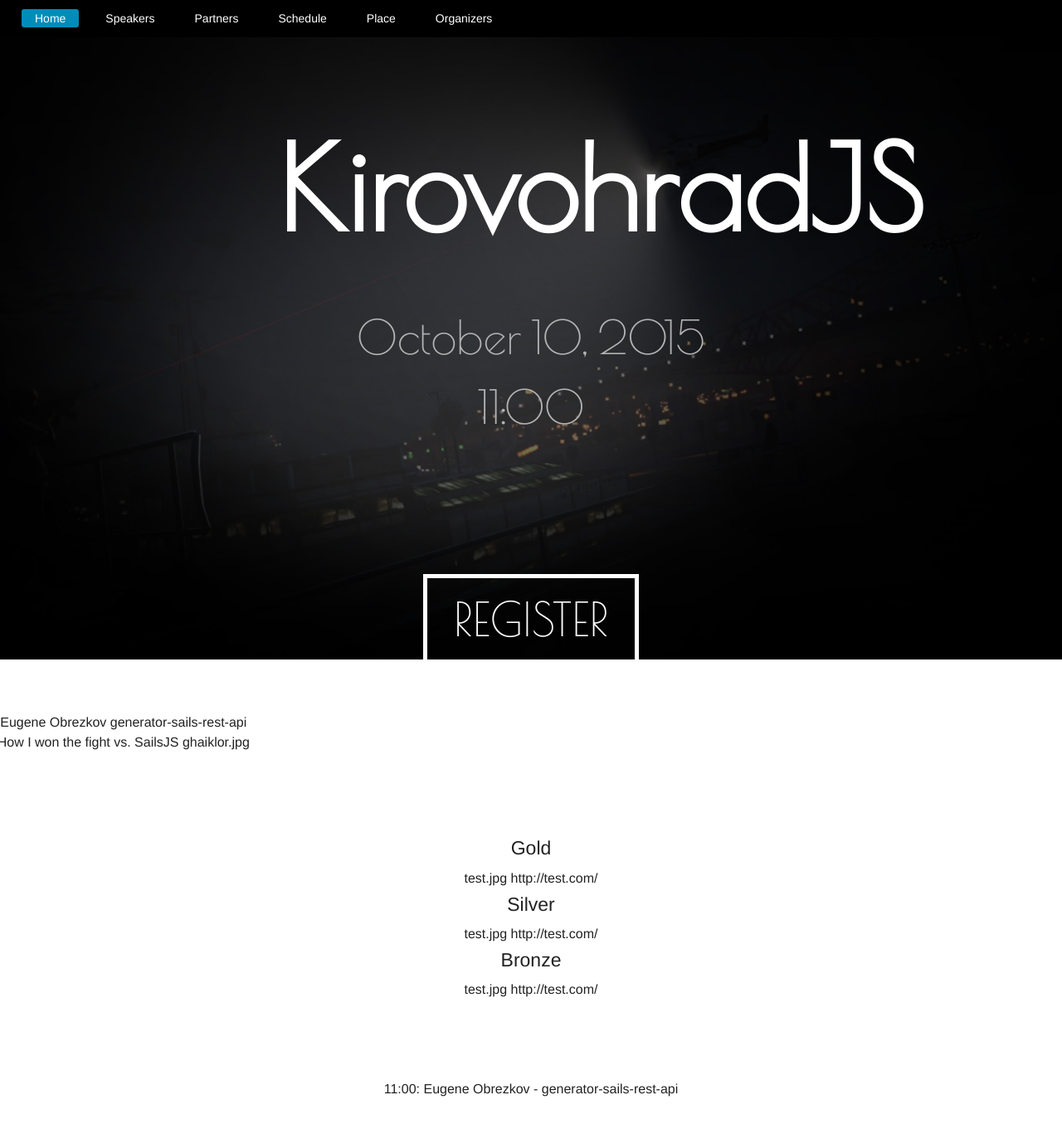
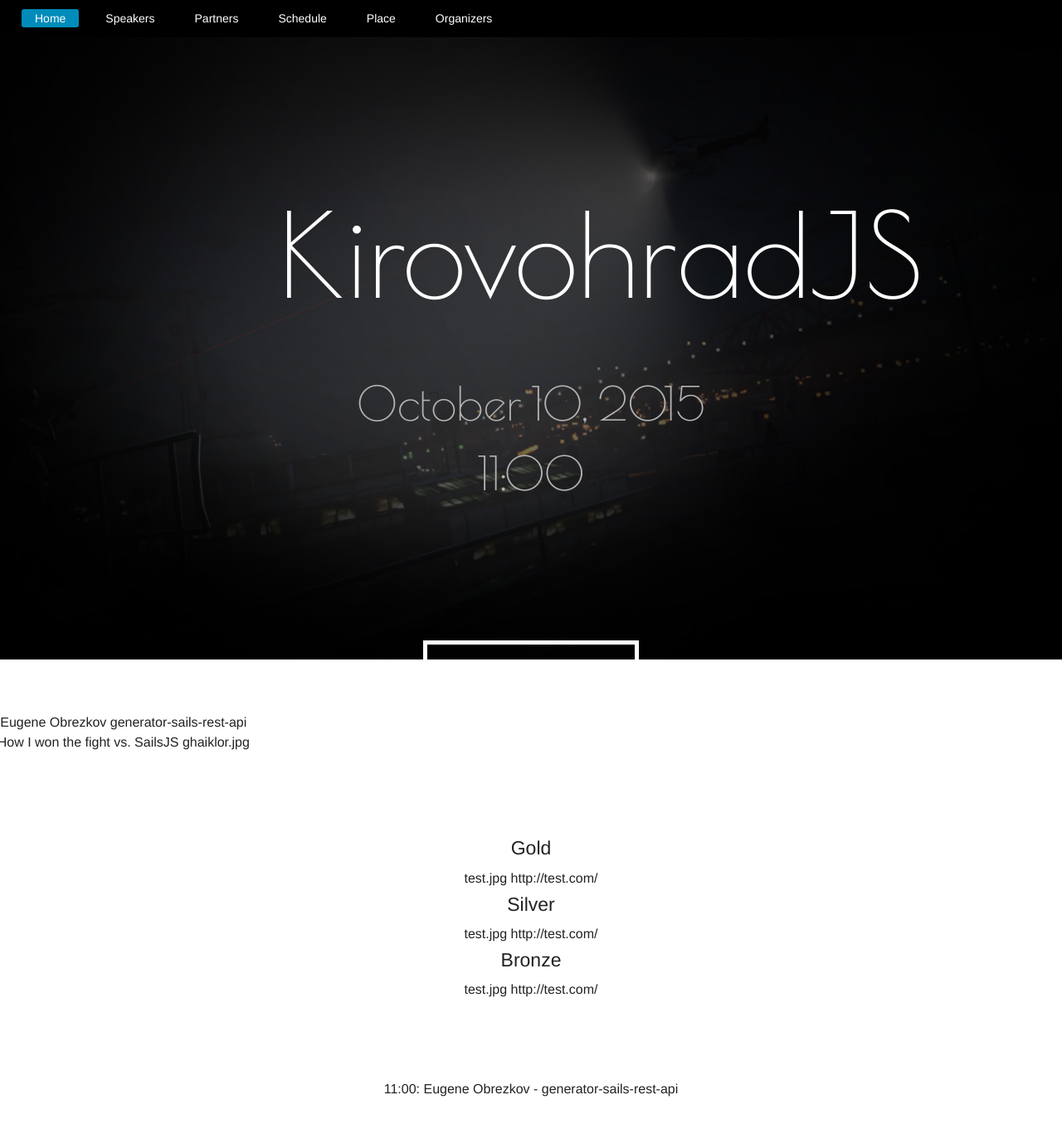
Before and after one commit to ghaiklor/kirovohradjs.com, a Jekyll site: the page built from index.html, in a window 1280 px wide and 1400 px high. Shown: the top 1361 px of the window at 83% size. Built offline with Jekyll 4.4.1, drawn with Linux system fonts in a browser that asks for light colours.

Commit message:
Fix all issues with header on different browsers

```diff
--- a/_includes/header.html
+++ b/_includes/header.html
@@ -22,7 +22,7 @@
 
     <div class="row register">
       <div class="large-6 medium-8 small-10 large-centered medium-centered small-centered columns">
-        <a href="{{ header.register_link }}" class="button">Register</a>
+        <a href="{{ header.register_link }}" class="button transition">Register</a>
       </div>
     </div>
   </div>
--- a/assets/css/styles.css
+++ b/assets/css/styles.css
@@ -35,14 +35,14 @@
 }
 
 header.header .row.title {
-  margin-top: 5rem;
+  margin-top: 10rem;
   margin-bottom: 2rem;
 }
 
 header.header .row.title h1 {
   font-family: 'Poiret One', cursive;
   font-style: normal;
-  font-weight: bolder;
+  font-weight: lighter;
   color: #FFFFFF;
 }
 
```
